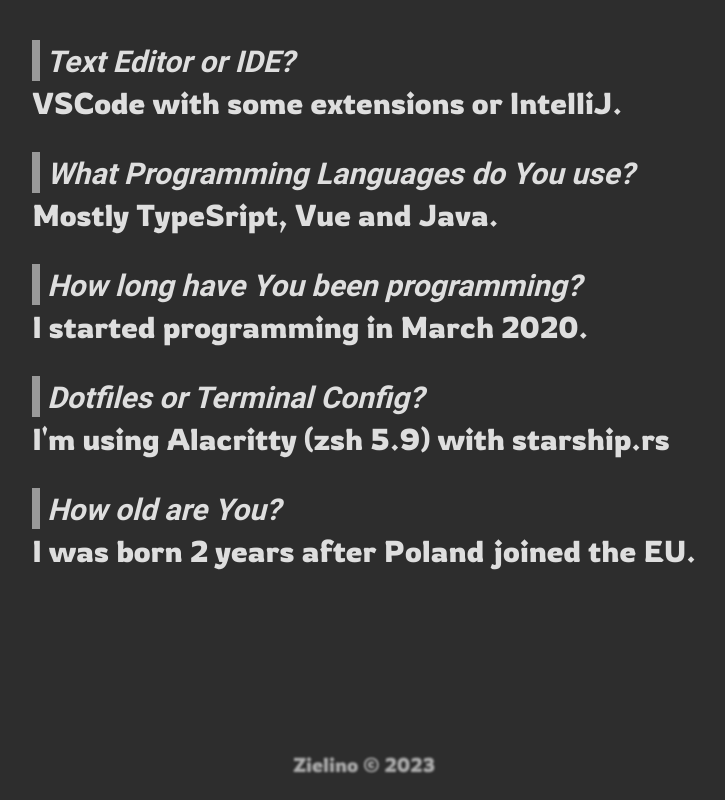
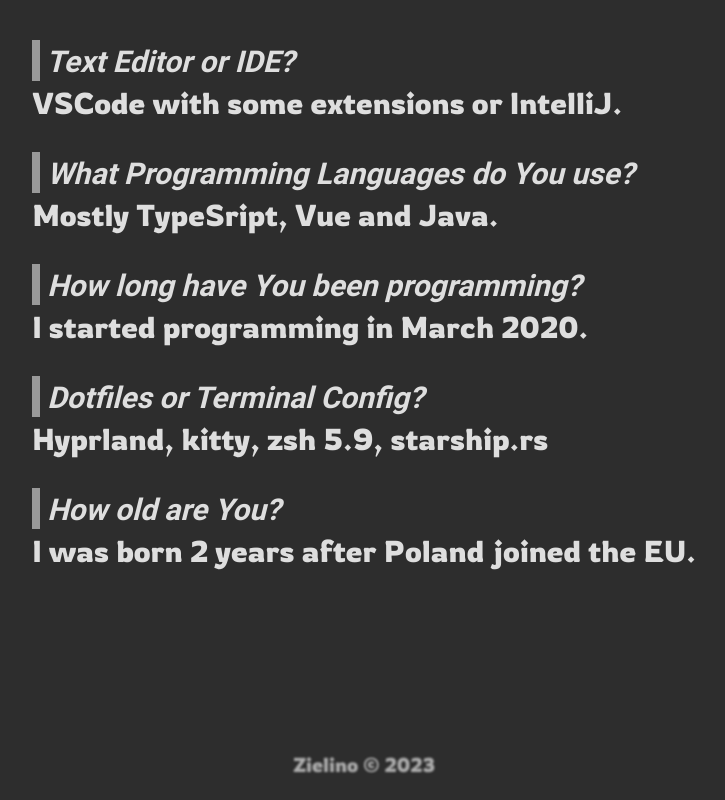
Before and after one commit to Zielin0/zielinus.xyz, a Vue app: page / in a window 1280 px wide. Shown: the part 657-1457 px from the top of the page, without its empty margins (276-1001 px from the left). Built offline with nearby package versions, Linux system fonts and the light colour scheme; no server answers; some icons are missing.

Commit message:
fix: about section

```diff
--- a/src/components/section/AboutSection.vue
+++ b/src/components/section/AboutSection.vue
@@ -16,7 +16,7 @@
   },
   {
     question: 'Dotfiles or Terminal Config?',
-    answer: "I'm using Alacritty (zsh 5.9) with starship.rs",
+    answer: 'Hyprland, kitty, zsh 5.9, starship.rs',
   },
   {
     question: 'How old are You?',
```
